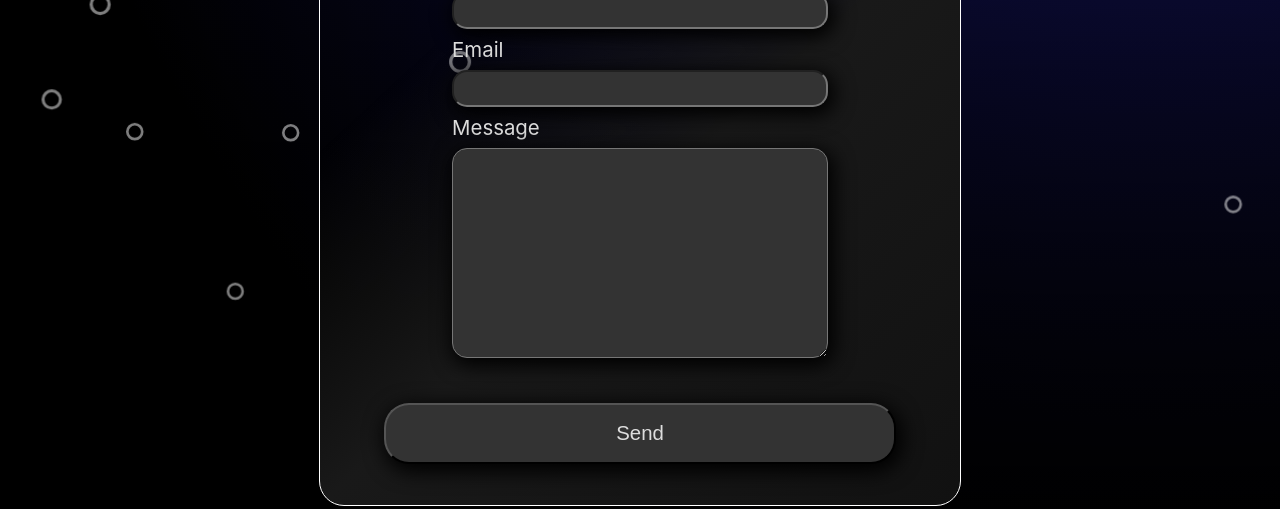
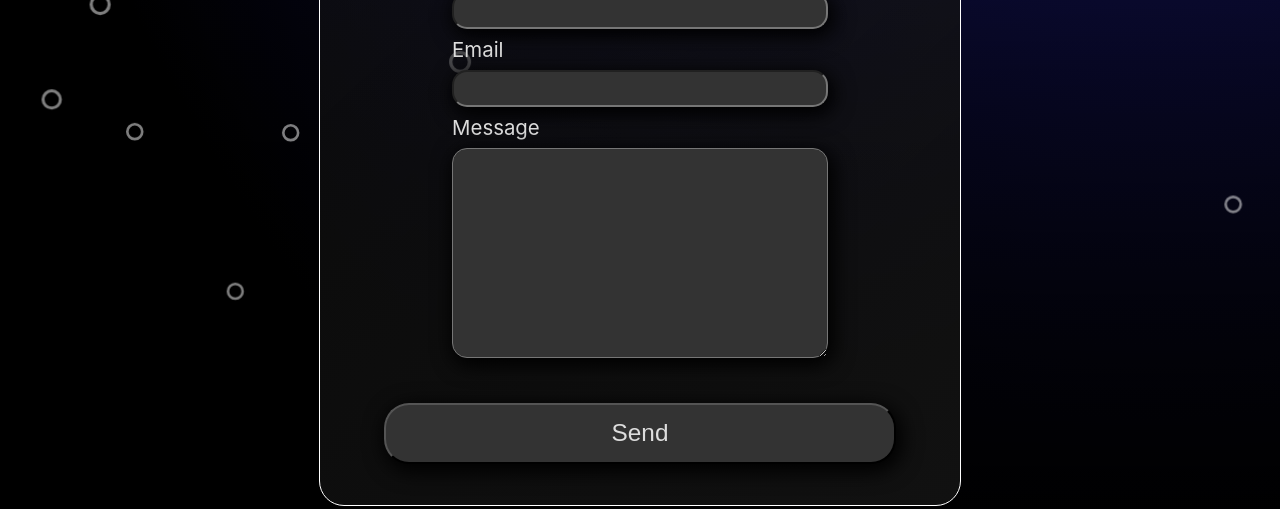
Before and after one commit to Faboid/portfolio, a React (Create React App) app: page / in a window 1280 px wide. Shown: the part 2277-2786 px from the top of the page. Built offline with nearby package versions, Linux system fonts and the light colour scheme; the HTML template or start-up script is replaced by a standard one.

Commit message:
Modified contact text size and changed form bg color.

```diff
--- a/src/sections/Contact.css
+++ b/src/sections/Contact.css
@@ -1,6 +1,6 @@
 
 :root {
-    --text-size: calc(10px + 0.5vw + 0.5vh);
+    --text-size: calc(10px + 0.3vw + 0.3vh);
     --input-bg: #333333;
     --text-color: #DDDDDD;
 }
@@ -45,7 +45,7 @@
     max-width: 100vw;
     width: max(50vw, 20rem);
     min-height: 50vh;
-    background: linear-gradient(to left top, #111111 0%, #191919 50%, transparent 80%);
+    background: linear-gradient(to left top, #111111, #19191966);
     border: 1px white solid;
     border-radius: 25px;
 }
@@ -88,7 +88,7 @@ textarea.form-input {
 }
 
 .form-submit-btn {
-    font-size: var(--text-size);
+    font-size: calc(var(--text-size) * 1.5);
     padding: 0.2rem;
     margin: 2rem;
     height: 3rem;
```
